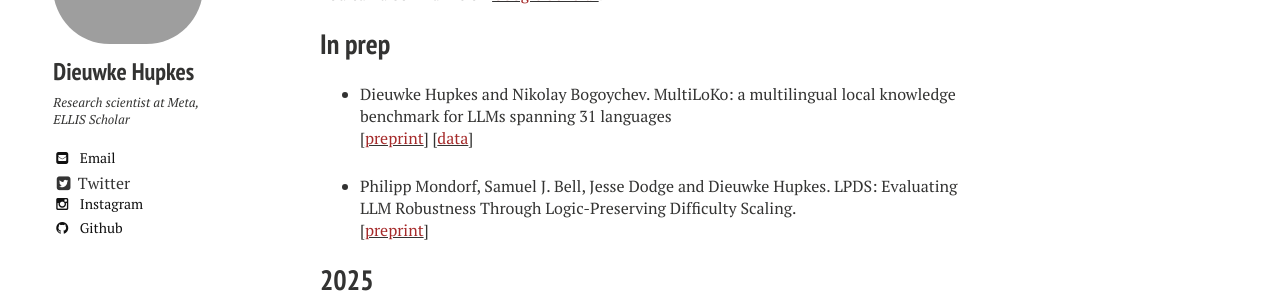
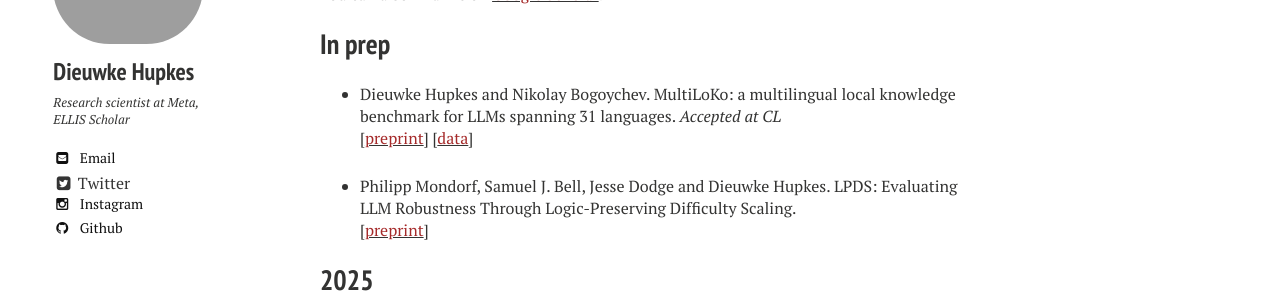
Before and after one commit to dieuwkehupkes/dieuwkehupkes.github.io, a Jekyll site: the page built from publications.md, in a window 1280 px wide and 900 px high, scrolled down 973 px. Shown: the part 177-477 px from the top of the window. Built offline with Jekyll 4.4.1, drawn with Linux system fonts in a browser that asks for light colours; nearby versions of some CDN libraries.

Commit message:
Update multiloko acceptance

```diff
--- a/publications.md
+++ b/publications.md
@@ -14,7 +14,7 @@ You can also find me on <a href="https://scholar.google.com/citations?user=tAtSM
 
 ## In prep
 
-* Dieuwke Hupkes and Nikolay Bogoychev. MultiLoKo: a multilingual local knowledge benchmark for LLMs spanning 31 languages
+* Dieuwke Hupkes and Nikolay Bogoychev. MultiLoKo: a multilingual local knowledge benchmark for LLMs spanning 31 languages. *Accepted at CL*
 \\
 \[[<font color="brown">preprint</font>](https://arxiv.org/abs/2504.10356){:target="blank"}\]
 \[[<font color="brown">data</font>](https://github.com/facebookresearch/multiloko){:target="blank"}\]
```
